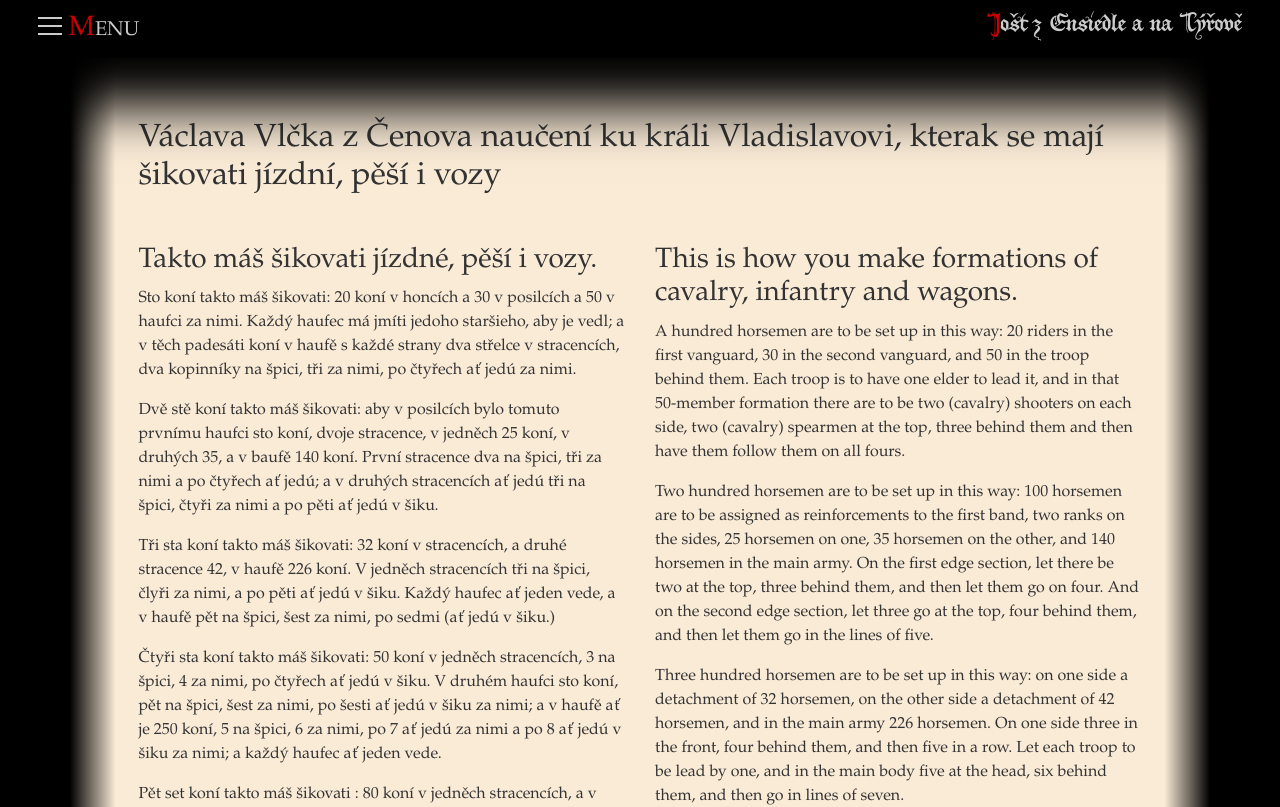
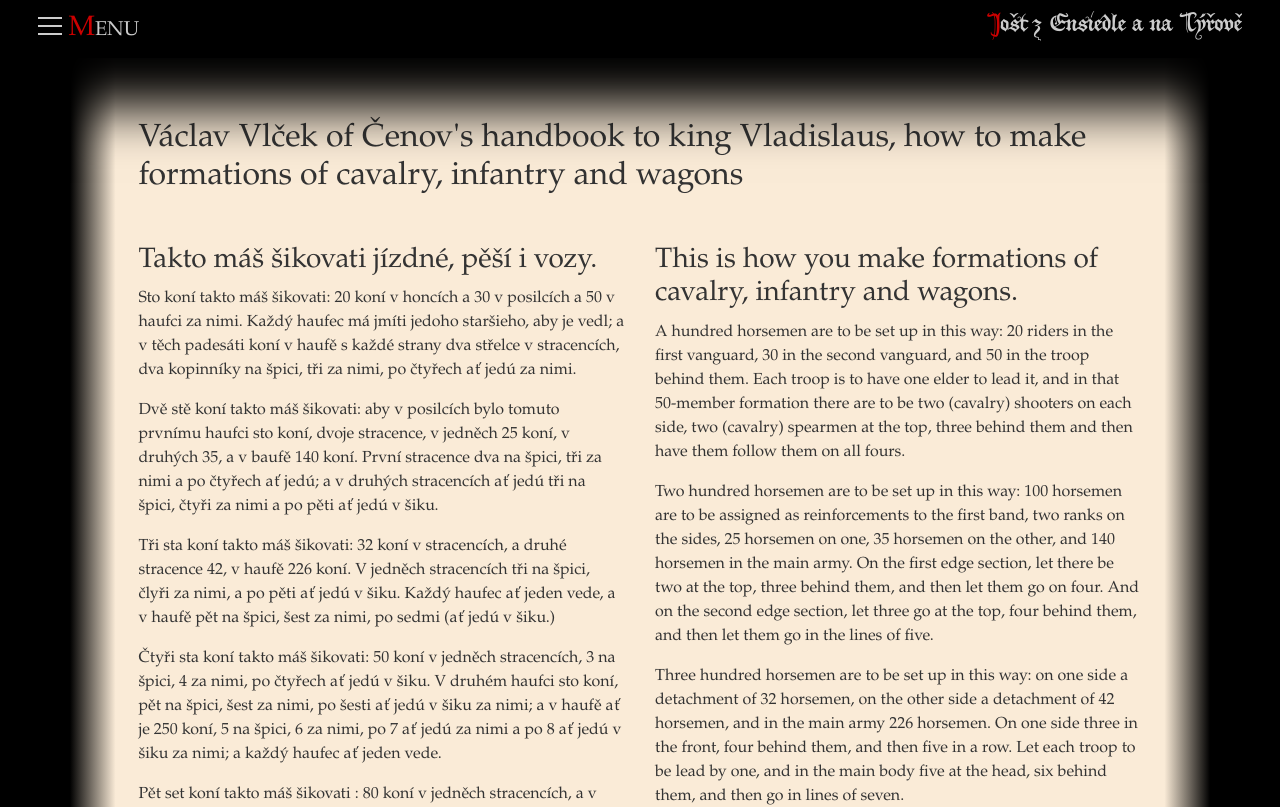
Before and after one commit to claryaldringen/tyrovsti.cz, a Next.js app: page /military-order-of-vaclav-vlcek-from-cenov in a window 1280 px wide. Shown: the top 807 px of the page. Built offline with nearby package versions, Linux system fonts and the light colour scheme.

Commit message:
English localization

```diff
--- a/pages/military-order-of-vaclav-vlcek-from-cenov.js
+++ b/pages/military-order-of-vaclav-vlcek-from-cenov.js
@@ -8,8 +8,9 @@ const Page = () => {
     <>
       <Head>
         <title>
-          Jošt z Einsiedle a na Týřově - Václava Vlčka z Čenova naučení ku králi
-          Vladislavovi, kterak se mají šikovati jízdní, pěší i vozy
+          Jobst of Einsiedl and Tyrzow - Václav Vlček of Čenov&apos;s handbook
+          to king Vladislaus, how to make formations of cavalry, infantry and
+          wagons
         </title>
       </Head>
       <Menu />
@@ -19,8 +20,8 @@ const Page = () => {
             <Row>
               <Col>
                 <h2>
-                  Václava Vlčka z Čenova naučení ku králi Vladislavovi, kterak
-                  se mají šikovati jízdní, pěší i vozy
+                  Václav Vlček of Čenov&apos;s handbook to king Vladislaus, how
+                  to make formations of cavalry, infantry and wagons
                 </h2>
                 <p>&nbsp;</p>
               </Col>
```
